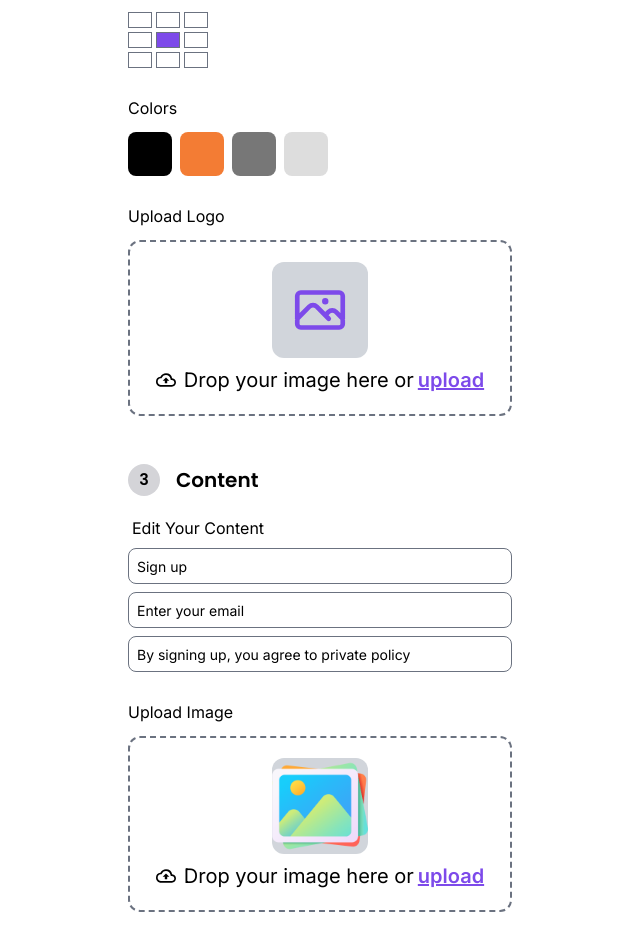
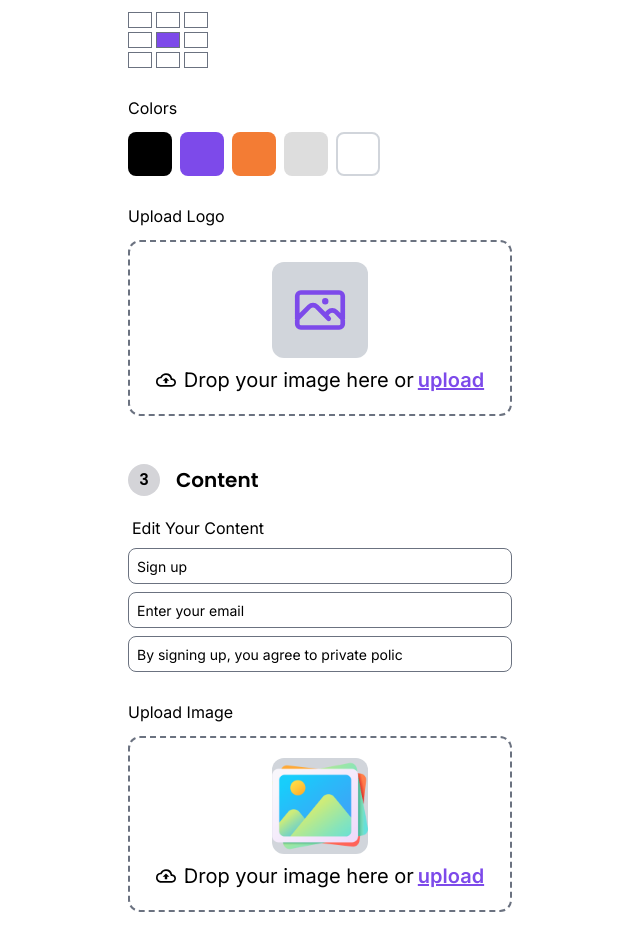
Before and after one commit to bekirugurr/popup-generator, a Next.js app: page / in a window 1280 px wide. Shown: the part 2720-3649 px from the top of the page, without its empty margins (0-640 px from the left). Built offline with nearby package versions, Linux system fonts and the light colour scheme.

Commit message:
type of content of popUp changed

```diff
--- a/components/mainComponents/Color.tsx
+++ b/components/mainComponents/Color.tsx
@@ -13,19 +13,19 @@ const Color = () => {
           onClick={() => dispatch(setColor("#000000"))}
         ></button>
         <button
+          className="rounded-lg h-11 w-11 bg-[#7D4AEA]"
+          onClick={() => dispatch(setColor("#7D4AEA"))}
+        ></button>
+        <button
           className="rounded-lg h-11 w-11 bg-[#F37C34]"
           onClick={() => dispatch(setColor("#F37C34"))}
-        ></button>
-        <button
-          className="rounded-lg h-11 w-11 bg-[#777777]"
-          onClick={() => dispatch(setColor("#777777"))}
         ></button>
         <button
           className="rounded-lg h-11 w-11 bg-[#DDDDDD]"
           onClick={() => dispatch(setColor("#DDDDDD"))}
         ></button>
         <button
-          className="rounded-lg h-11 w-11 bg-[#FFFFFF]"
+          className="rounded-lg border-2 border-gray-300 h-11 w-11 bg-[#FFFFFF]"
           onClick={() => dispatch(setColor("#FFFFFF"))}
         ></button>
       </div>
--- a/components/mainComponents/Content.tsx
+++ b/components/mainComponents/Content.tsx
@@ -1,4 +1,4 @@
-import React, { FormEvent } from "react";
+import React from "react";
 import { useDispatch, useSelector } from "react-redux";
 import { setContent} from "../../slices/popUpSlice";
 import type { RootState } from "../../store";
@@ -6,19 +6,26 @@ import type { RootState } from "../../store";
 const Content = () => {
   const content = useSelector((state: RootState) => state.popUp.content);
   const dispatch = useDispatch();
-  const handleChange = (e:React.FormEvent<HTMLInputElement>, text:string, index:number) => {
+  const handleChange = (e:React.FormEvent<HTMLInputElement>,item:[string, string], index:number) => {
     const target = e.target as HTMLInputElement
-    let newContent: string[] = [...content]
-    newContent[index] = target.value
+    let newContent: any = [ ...content ]
+    newContent[index] = [item[0], target.value]
     dispatch(setContent(newContent))
   }
+    console.log(content)
 
+/*     const handleChange = (e:React.FormEvent<HTMLInputElement>, text:string, index:number) => {
+      const target = e.target as HTMLInputElement
+      let newContent: string[] = [...content]
+      newContent[index] = target.value
+      dispatch(setContent(newContent))
+    } */
   return (
     <section className="font-secondary">
       <h4 className="my-2 pl-1">Edit Your Content</h4>
       <div className="flex flex-col gap-2">
-      {content.map((text, index)=>(
-        <input type="text" key={index} className="w-96 h-9 pl-2 text-sm rounded-lg border border-gray-500 focus:outline-prime-violet" value={text} onChange={(e)=>handleChange(e,text,index)}/>
+      {content.map((item, index)=>(
+        <input type="text" key={index} className="w-96 h-9 pl-2 text-sm rounded-lg border border-gray-500 focus:outline-prime-violet" value={item[1]} onChange={(e)=>handleChange(e, item, index)}/>
       ))}
       </div>
     </section>
--- a/components/mainComponents/Size.tsx
+++ b/components/mainComponents/Size.tsx
@@ -11,7 +11,7 @@ const Size = () => {
   return (
     <section className='font-secondary'>
     <h4 className="my-2 pl-1">Size</h4>
-    <div className="text-sm h-12 bg-zinc-200 flex gap-1 rounded-xl p-1 w-[17rem]">
+    <div className="text-sm h-12 bg-zinc-200 flex gap-1 rounded-xl p-1 w-[15.1rem]">
         <button
           className={`font-semibold rounded-lg flex items-center px-4 ${
             size === "small" ? "bg-white" : "bg-zinc-200 text-zinc-500"
--- a/slices/popUpSlice.ts
+++ b/slices/popUpSlice.ts
@@ -7,7 +7,7 @@ export interface PopUpState {
   position: {x:'left' | 'center'| 'right', y: 'top' | 'center'| 'bottom'};
   color: string;
   logo?:any;
-  content: string[];
+  content: [string, string][];
   image?: any;
   visitorDevice?: 'desktop' | 'mobile' | false;
   howManySecondsAfter?: number | false;
@@ -22,7 +22,7 @@ const initialState: PopUpState = {
   size: 'medium' ,
   position: {x:'center', y:'center'},
   color: '#F37C34',
-  content: ['Sign up', 'Enter your email', 'By signing up, you agree to private policy']
+  content: [['1', 'Sign up'],['2', 'Enter your email'],['3', 'By signing up, you agree to private polic']]
 };
 
 export const popUpSlice = createSlice({
@@ -44,7 +44,7 @@ export const popUpSlice = createSlice({
     setLogo: (state, action: PayloadAction<any>) => {
       return {...state, logo:action.payload}
     },
-    setContent: (state, action: PayloadAction<string[]>) => {
+    setContent: (state, action: PayloadAction<[string, string][]>) => {
       return {...state, content:action.payload}
     },
     setImage: (state, action: PayloadAction<any>) => {
```
